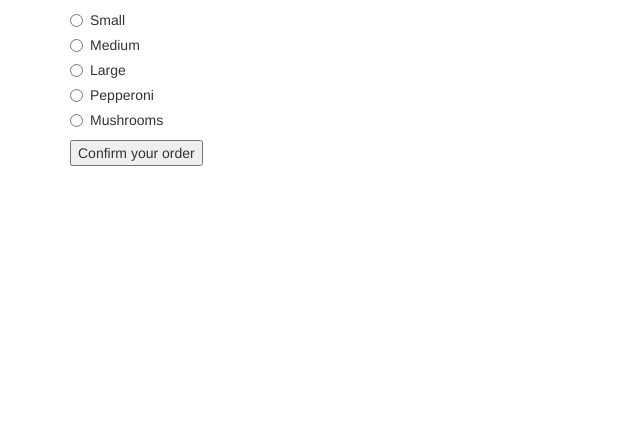
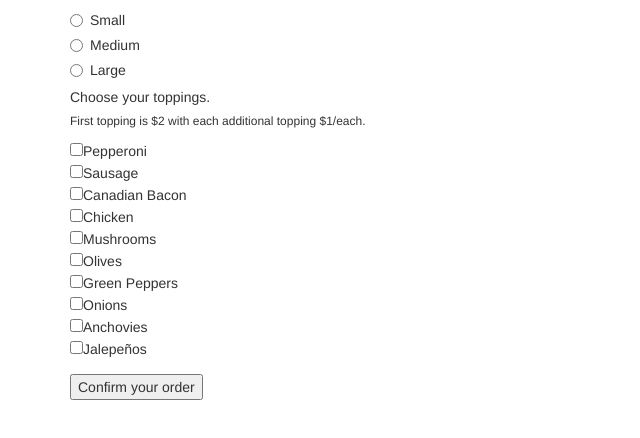
Before and after one commit to eliotcarlsen/grandMa-sPizza, a plain HTML site: page index.html in a window 1280 px wide. Both pictures are taken after a click on the button "Confirm your order". Shown: the whole page, without its empty margins (0-640 px from the left). Drawn offline with Linux system fonts and the light colour scheme.

Commit message:
add checkbox input types on html to enable users to choose multiple toppings

```diff
--- a/index.html
+++ b/index.html
@@ -12,7 +12,7 @@
     <div class="container">
       <form class="pizzaInputFields">
         <div class="radio">
-          <label for="Size">
+          <label for="size">
           <input type="radio" name="size" value="small">
           Small
         </label>
@@ -29,17 +29,19 @@
           Large
         </label>
         </div>
-        <div class="radio">
-          <label for="toppings">
-            <input type="radio" name="topping" value="pepperoni">
-            Pepperoni
-          </label>
-        </div>
-        <div class="radio">
-          <label for="toppings">
-            <input type="radio" name="topping" value="mushrooms">
-            Mushrooms
-          </label>
+        <div class="form-group">
+          <h5>Choose your toppings.</h5>
+          <h6>First topping is $2 with each additional topping $1/each.</h6>
+          <input type="checkbox" name="topping" value="1">Pepperoni<br>
+          <input type="checkbox" name="topping" value="1">Sausage<br>
+          <input type="checkbox" name="topping" value="1">Canadian Bacon<br>
+          <input type="checkbox" name="topping" value="1">Chicken<br>
+          <input type="checkbox" name="topping" value="1">Mushrooms<br>
+          <input type="checkbox" name="topping" value="1">Olives<br>
+          <input type="checkbox" name="topping" value="1">Green Peppers<br>
+          <input type="checkbox" name="topping" value="1">Onions<br>
+          <input type="checkbox" name="topping" value="1">Anchovies<br>
+          <input type="checkbox" name="topping" value="1">Jalepeños<br>
         </div>
         <button type="submit" name="button">Confirm your order</button>
       </form>
--- a/js/scripts.js
+++ b/js/scripts.js
@@ -3,9 +3,12 @@ function Pizza (toppings, size){
   this.size = size;
 };
 
-Pizza.prototype.price = function(toppingChoice, pizzaSize){
-  if ((toppingChoice === "pepperoni") && (pizzaSize === "large")) {
-    return "25 dollars";
+Pizza.prototype.price = function(toppings, size){
+  smallPizzaPrice = 12
+  mediumPizzaPrice = 15
+  largePizzaPrice = 18
+  if ((toppings === "pepperoni") && (size === "large")) {
+    return largePizzaPrice + 3;
   };
 };
 
```
